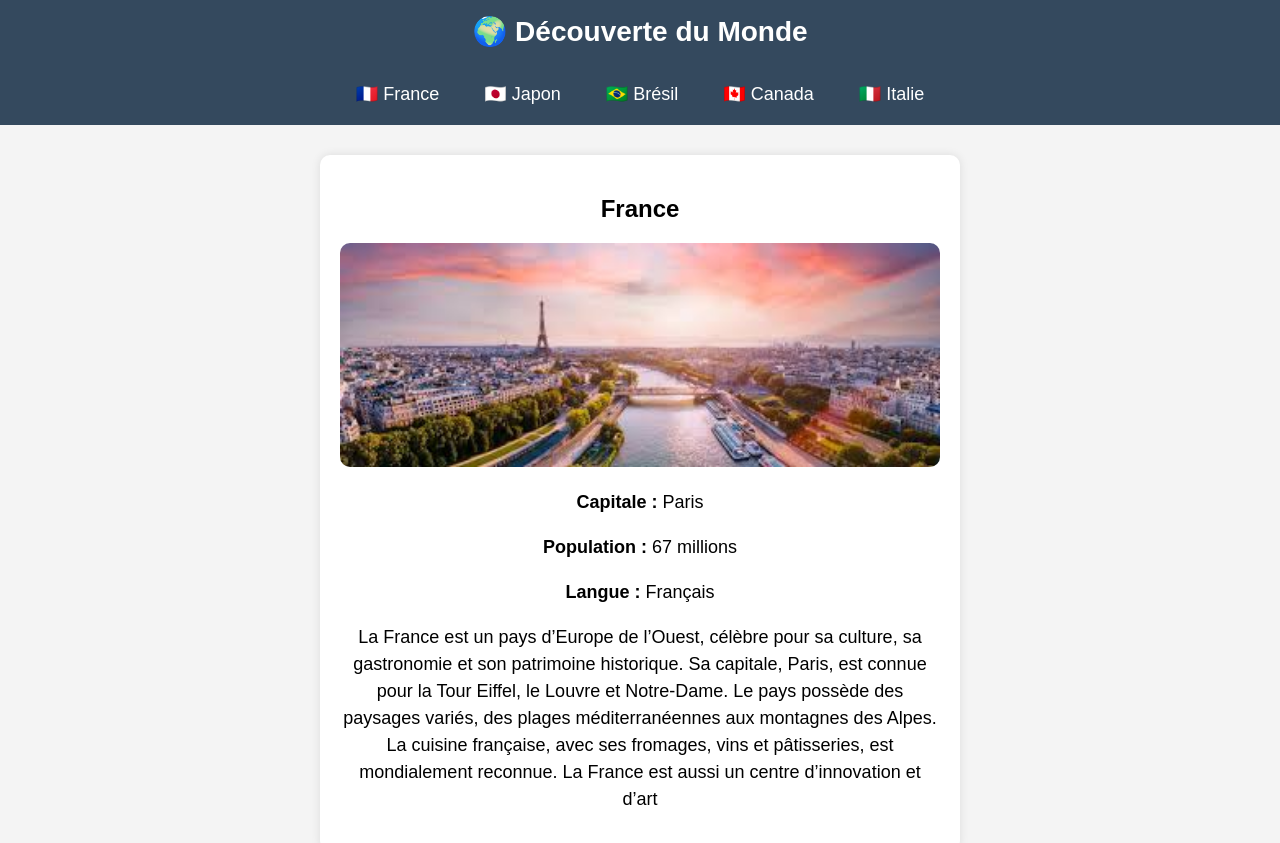
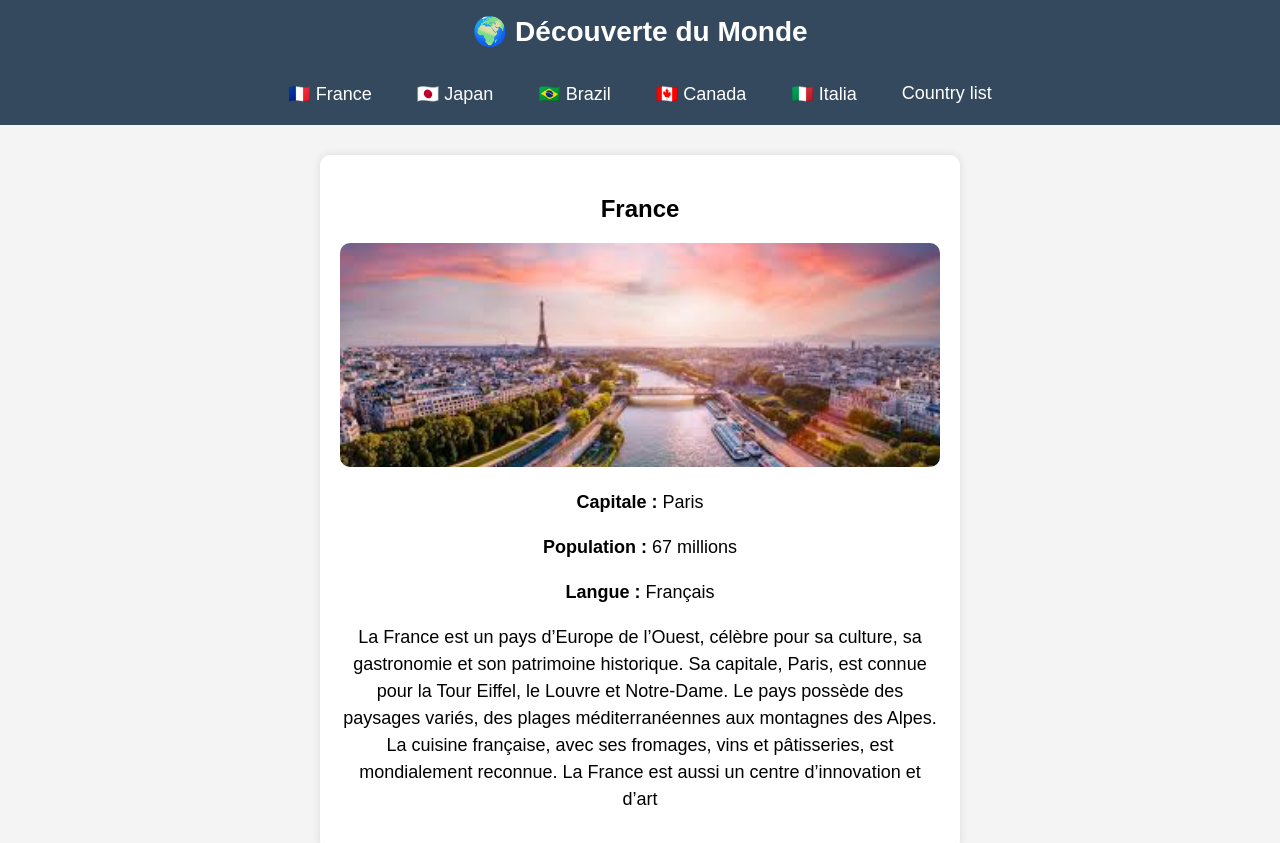
Before and after one commit to antoinedag/travel, a plain HTML site: page france.html in a window 1280 px wide. Drawn offline with Linux system fonts and the light colour scheme.

Commit message:
Update france.html

```diff
--- a/france.html
+++ b/france.html
@@ -12,10 +12,11 @@
 
     <div class="menu">
       <a href="france.html">🇫🇷 France</a>
-      <a href="japan.html">🇯🇵 Japon</a>
-      <a href="brazil.html">🇧🇷 Brésil</a>
+      <a href="japan.html">🇯🇵 Japan</a>
+      <a href="brazil.html">🇧🇷 Brazil</a>
       <a href="canada.html">🇨🇦 Canada</a>
-      <a href="italia.html">🇮🇹 Italie</a>
+      <a href="italia.html">🇮🇹 Italia</a>
+      <a href="countrydesk.html">Country list</a>
     </div>
 
     <div class="country-info">
```
